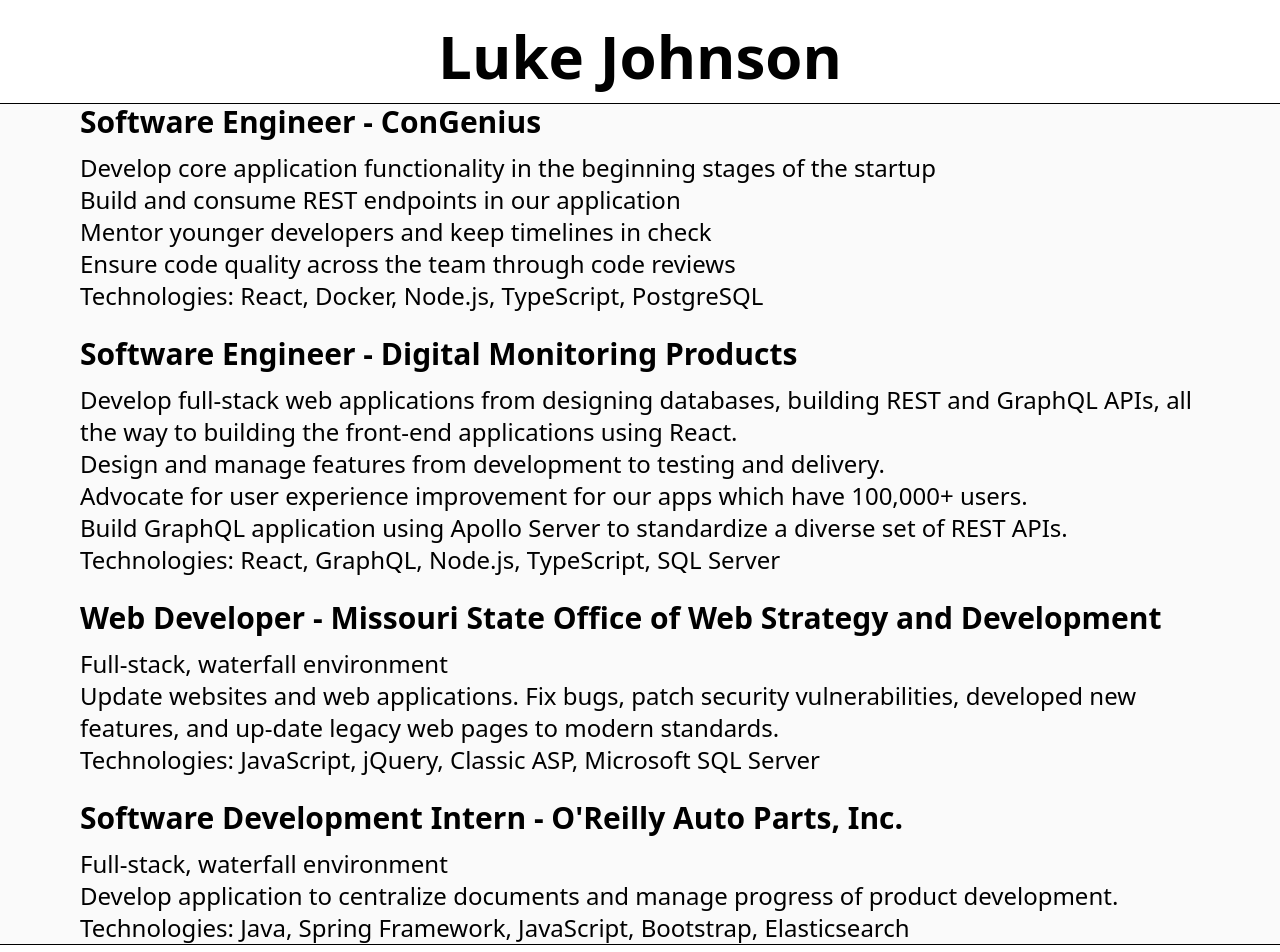
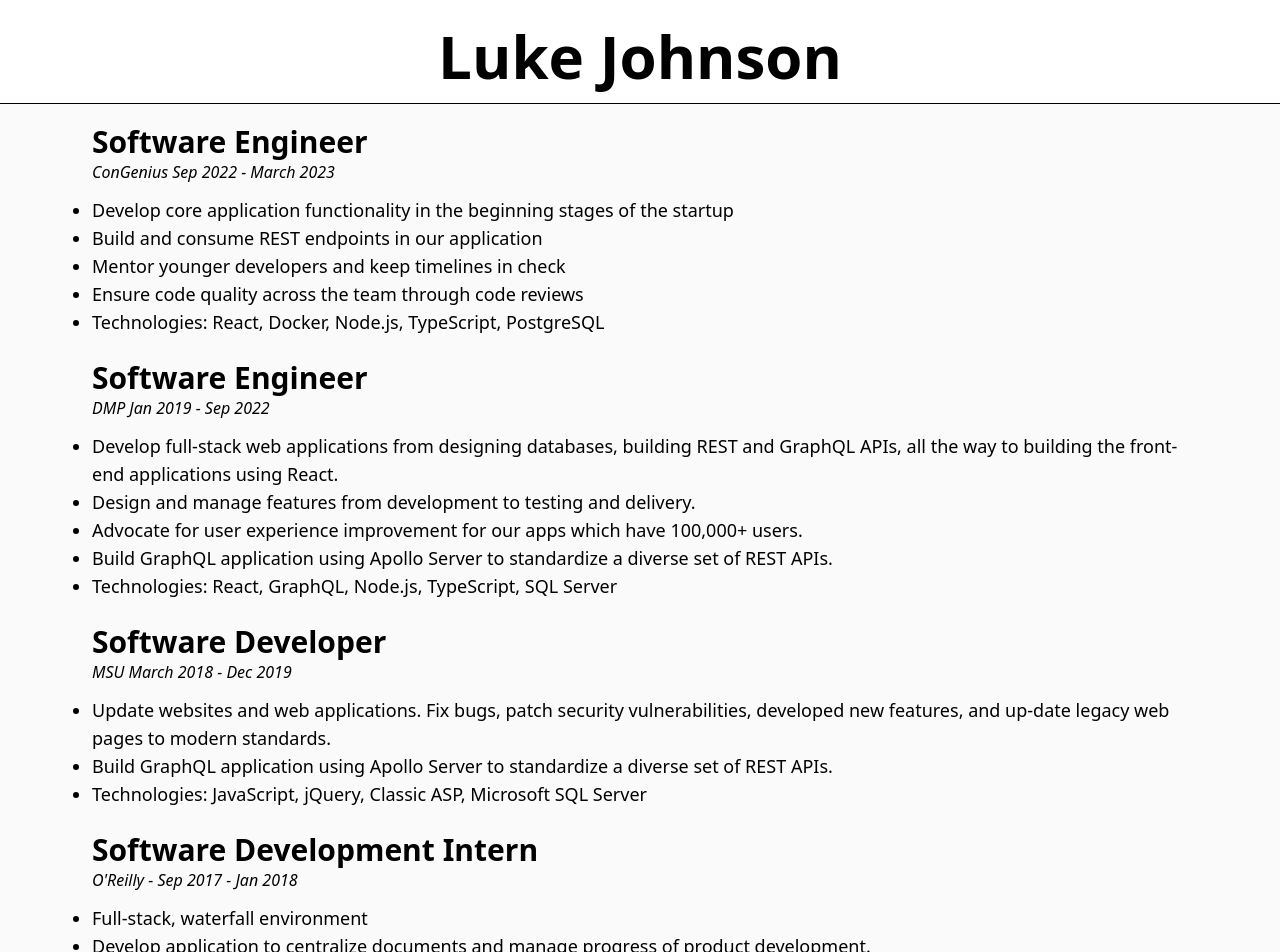
Before and after one commit to lukejo-io/website, a Next.js app: page /resume in a window 1280 px wide. Shown: the top 952 px of the page. Built offline with nearby package versions, Linux system fonts and the light colour scheme.

Commit message:
Update resume

```diff
--- a/components/Layout.tsx
+++ b/components/Layout.tsx
@@ -11,7 +11,7 @@
           <h1 className="text-5xl lg:text-6xl font-bold">Luke Johnson</h1>
         </div>
       </Link>
-      <main className="relative flex w-full flex-1 flex-col items-center justify-center lg:px-20 text-center bg-off-white">
+      <main className="relative flex w-full p-2 flex-col items-center justify-center lg:px-20 text-center bg-off-white">
         {children}
       </main>
 
--- a/pages/resume.tsx
+++ b/pages/resume.tsx
@@ -1,6 +1,35 @@
 import type { NextPage } from "next";
 import Head from "next/head";
 import Layout from "../components/Layout";
+import { PropsWithChildren } from "react";
+
+type HeaderProps = {
+  title: string;
+};
+
+function Header({ title }: HeaderProps) {
+  return <h3 className="text-2xl md:text-3xl font-bold">{title}</h3>;
+}
+
+type SubheaderProps = {
+  subheader: string;
+};
+
+function Subheader({ subheader }: SubheaderProps) {
+  return <div className={"italic text-md"}>{subheader}</div>;
+}
+
+type ListItemProps = {
+  description: string;
+};
+
+function ListItem({ description }: ListItemProps) {
+  return <li className={"text-lg"}>{description}</li>;
+}
+
+function DescriptionList({ children }: PropsWithChildren) {
+  return <ul className="mt-3 text-lg md:text-2xl list-disc ">{children}</ul>;
+}
 
 const Resume: NextPage = () => {
   return (
@@ -9,82 +38,107 @@
         <title>Resume</title>
         <link rel="icon" href="/favicon.ico" />
       </Head>
-      <div className={"flex flex-col text-left gap-6"}>
+      <div className={"flex flex-col text-left gap-6 p-3"}>
         <div>
-          <h3 className="text-3xl font-bold">Software Engineer - ConGenius</h3>
-          <ul className="mt-3 text-2xl">
-            <li>
-              Develop core application functionality in the beginning stages of
-              the startup
-            </li>
-            <li>Build and consume REST endpoints in our application</li>
-            <li>Mentor younger developers and keep timelines in check</li>
-            <li>Ensure code quality across the team through code reviews</li>
-            <li>
-              Technologies: React, Docker, Node.js, TypeScript, PostgreSQL
-            </li>
-          </ul>
+          <Header title={"Software Engineer"} />
+          <Subheader subheader={"ConGenius Sep 2022 - March 2023"} />
+          <DescriptionList>
+            <ListItem
+              description={
+                "Develop core application functionality in the beginning stages of the startup"
+              }
+            />
+            <ListItem
+              description={
+                "Build and consume REST endpoints in our application"
+              }
+            />
+            <ListItem
+              description={
+                " Mentor younger developers and keep timelines in check"
+              }
+            />
+            <ListItem
+              description={
+                "Ensure code quality across the team through code reviews"
+              }
+            />
+
+            <ListItem
+              description={
+                "Technologies: React, Docker, Node.js, TypeScript, PostgreSQL"
+              }
+            />
+          </DescriptionList>
         </div>
         <div>
-          <h3 className="text-3xl font-bold">
-            Software Engineer - Digital Monitoring Products
-          </h3>
-          <ul className="mt-3 text-2xl">
-            <li>
-              Develop full-stack web applications from designing databases,
-              building REST and GraphQL APIs, all the way to building the
-              front-end applications using React.
-            </li>
-            <li>
-              Design and manage features from development to testing and
-              delivery.
-            </li>
-            <li>
-              Advocate for user experience improvement for our apps which have
-              100,000+ users.
-            </li>
-            <li>
-              Build GraphQL application using Apollo Server to standardize a
-              diverse set of REST APIs.
-            </li>
-            <li>
-              Technologies: React, GraphQL, Node.js, TypeScript, SQL Server
-            </li>
-          </ul>
+          <Header title={"Software Engineer "} />
+          <Subheader subheader={"DMP Jan 2019 - Sep 2022"} />
+          <DescriptionList>
+            <ListItem
+              description={
+                "Develop full-stack web applications from designing databases, building REST and GraphQL APIs, all the way to building the front-end applications using React."
+              }
+            />
+            <ListItem
+              description={
+                "Design and manage features from development to testing and delivery."
+              }
+            />
+            <ListItem
+              description={
+                "Advocate for user experience improvement for our apps which have 100,000+ users."
+              }
+            />
+            <ListItem
+              description={
+                "Build GraphQL application using Apollo Server to standardize a diverse set of REST APIs."
+              }
+            />
+            <ListItem
+              description={
+                "Technologies: React, GraphQL, Node.js, TypeScript, SQL Server"
+              }
+            />
+          </DescriptionList>
         </div>
         <div>
-          <h3 className="text-3xl font-bold">
-            Web Developer - Missouri State Office of Web Strategy and
-            Development
-          </h3>
-          <ul className="mt-3 text-2xl">
-            <li>Full-stack, waterfall environment</li>
-            <li>
-              Update websites and web applications. Fix bugs, patch security
-              vulnerabilities, developed new features, and up-date legacy web
-              pages to modern standards.
-            </li>
-            <li>
-              Technologies: JavaScript, jQuery, Classic ASP, Microsoft SQL
-              Server
-            </li>
-          </ul>
+          <Header title={"Software Developer"} />
+          <Subheader subheader={"MSU March 2018 - Dec 2019"} />
+          <DescriptionList>
+            <ListItem
+              description={
+                "Update websites and web applications. Fix bugs, patch security vulnerabilities, developed new features, and up-date legacy web pages to modern standards."
+              }
+            />
+            <ListItem
+              description={
+                "Build GraphQL application using Apollo Server to standardize a diverse set of REST APIs."
+              }
+            />
+            <ListItem
+              description={
+                "Technologies: JavaScript, jQuery, Classic ASP, Microsoft SQL Server"
+              }
+            />
+          </DescriptionList>
         </div>
         <div>
-          <h3 className="text-3xl font-bold">
-            Software Development Intern - O'Reilly Auto Parts, Inc.
-          </h3>
-          <ul className="mt-3 text-2xl">
-            <li>Full-stack, waterfall environment</li>
-            <li>
-              Develop application to centralize documents and manage progress of
-              product development.
-            </li>
-            <li>
-              Technologies: Java, Spring Framework, JavaScript, Bootstrap,
-              Elasticsearch
-            </li>
-          </ul>
+          <Header title={"Software Development Intern"} />
+          <Subheader subheader={"O'Reilly - Sep 2017 - Jan 2018"} />
+          <DescriptionList>
+            <ListItem description={"Full-stack, waterfall environment"} />
+            <ListItem
+              description={
+                "Develop application to centralize documents and manage progress of product development."
+              }
+            />
+            <ListItem
+              description={
+                "Technologies: Java, Spring Framework, JavaScript, Bootstrap, Elasticsearch"
+              }
+            />
+          </DescriptionList>
         </div>
       </div>
     </Layout>
```
